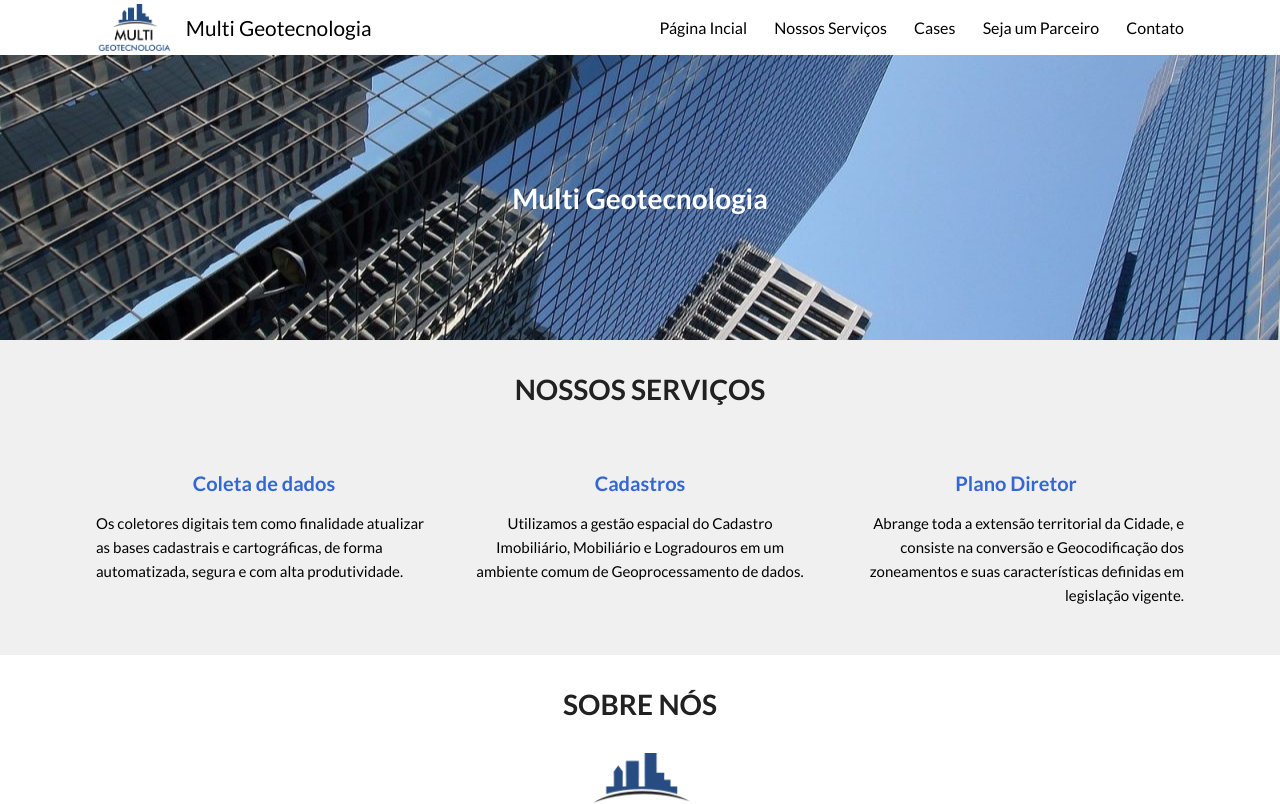
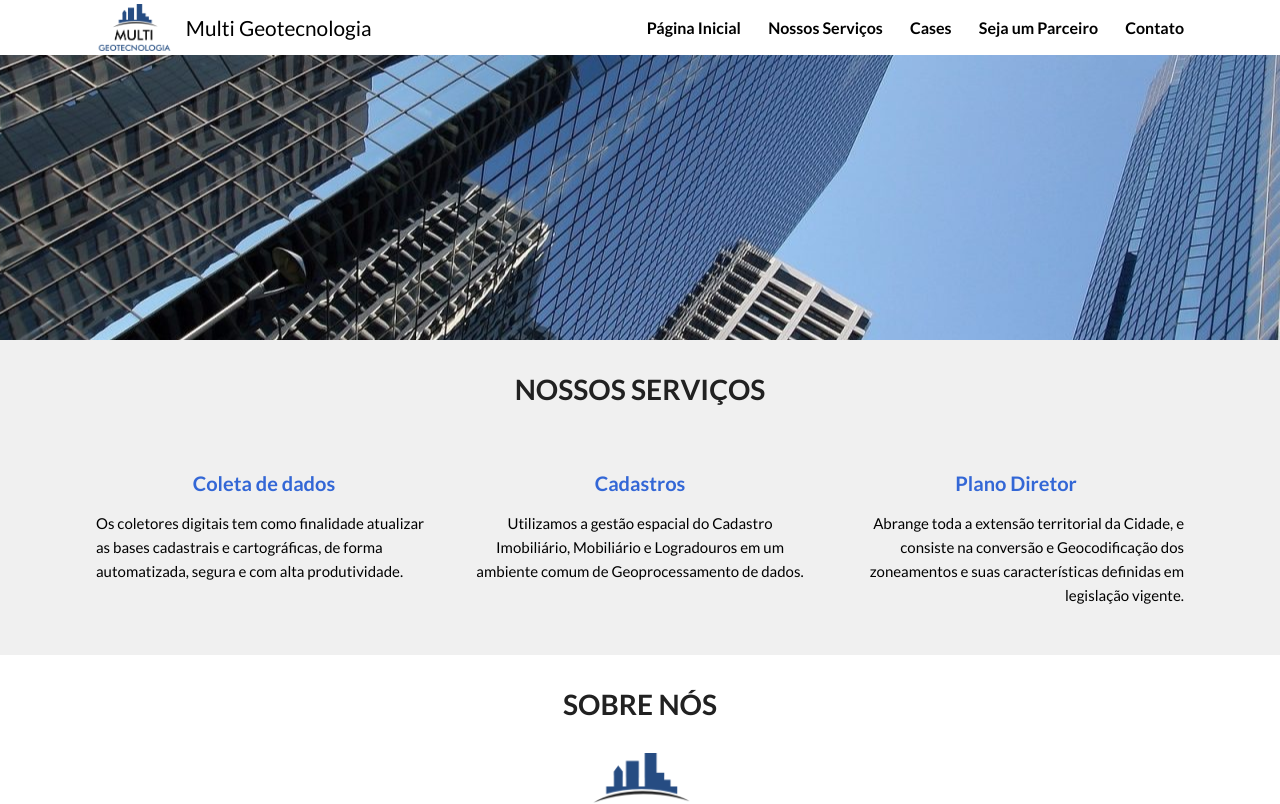
Before and after one commit to jompp/Multi-Tecnologia, a React (Vite) app in the folder frontend/: page / in a window 1280 px wide. Shown: the top 804 px of the page. Built offline with nearby package versions, Linux system fonts and the light colour scheme.

Commit message:
instalando react-router-dom e criando rotas

```diff
--- a/frontend/package.json
+++ b/frontend/package.json
@@ -9,7 +9,8 @@
   },
   "dependencies": {
     "react": "^18.0.0",
-    "react-dom": "^18.0.0"
+    "react-dom": "^18.0.0",
+    "react-router-dom": "^6.3.0"
   },
   "devDependencies": {
     "@types/react": "^18.0.0",
--- a/frontend/src/App.jsx
+++ b/frontend/src/App.jsx
@@ -1,32 +1,28 @@
+import './App.css'
 import { Header } from './components/header/Header'
 import { Home } from './pages/Home/Home'
 import { OurServices } from './pages/OurServices/OurServices'
 import { Cases } from './pages/Cases/Cases'
-
-import './App.css'
 import { useState } from 'react'
 import { Footer } from './components/footer/Footer'
+import {
+  BrowserRouter,
+  Routes,
+  Route,
+} from "react-router-dom";
 
 function App() {
-
-  const [page, setPage] = useState("Home")
-
   return (
     <div>
-
-      <Header changePage={setPage} />
-
-      <div className='space-complement'></div>
-
-      <div id='brand'>
-        <h1>{page == "Home" ? "Multi Geotecnologia" : ''} {page == "Nossos Serviços" ? "Nossos Serviços" : ''} {page == "Cases" ? "Cases" : ''}</h1>
-      </div>
-
-      {page == "Home" ? <Home /> : null}
-      {page == "Nossos Serviços" ? <OurServices /> : null}
-      {page == "Cases" ? <Cases /> : null}
-
-      <Footer />
+      <BrowserRouter>
+        <Routes>
+          <Route path='/' element={<Home />} />
+          <Route path='servicos' element={<OurServices />} />
+          <Route path='cases' element={<Cases />} />
+          <Route path='parceria' element={<Home />} />
+          <Route path='contato' element={<Home />} />
+        </Routes>
+      </BrowserRouter>
     </div>
 
   )
--- a/frontend/src/components/header/Header.css
+++ b/frontend/src/components/header/Header.css
@@ -99,6 +99,11 @@ header li {
     text-align: center;
 }
 
+header li a {
+    text-decoration: none;
+    color: #000000;
+}
+
 header li:before {
     content: "";
     position: absolute;
@@ -149,7 +154,7 @@ header li:hover:before {
 
     header ul {
         position: absolute;
-        top: 7vh;
+        top: 6.9vh;
         right: -100%;
         width: 40vw;
         height: fit-content;
--- a/frontend/src/components/header/Header.jsx
+++ b/frontend/src/components/header/Header.jsx
@@ -1,10 +1,10 @@
 import React from 'react'
 import './Header.css'
 import logo from '../../images/logo.png'
+import { Link } from 'react-router-dom'
+import { Outlet } from 'react-router-dom'
 
-export function Header({ changePage }) {
-
-
+  export function Header() {
   return (
     <div className='header-box'>
       <header>
@@ -20,14 +20,15 @@ export function Header({ changePage }) {
             <span></span>
           </label>
           <ul>
-            <li onClick={() => changePage("Home")}>Página Incial</li>
-            <li onClick={() => changePage("Nossos Serviços")}>Nossos Serviços</li>
-            <li onClick={() => changePage("Cases")}>Cases</li>
-            <li>Seja um Parceiro</li>
-            <li>Contato</li>
+            <li><Link to="/">Página Inicial</Link></li>
+            <li><Link to="/servicos">Nossos Serviços</Link></li>
+            <li><Link to="/cases">Cases</Link></li>
+            <li><Link to="/">Seja um Parceiro</Link></li>
+            <li><Link to="/">Contato</Link></li>
           </ul>
         </nav>
       </header>
+      <Outlet />
     </div>
   )
 }
--- a/frontend/src/pages/Cases/Cases.jsx
+++ b/frontend/src/pages/Cases/Cases.jsx
@@ -1,8 +1,19 @@
 import './Cases.css'
+import { Header } from '../../components/header/Header'
+import { Footer } from '../../components/footer/Footer'
+import { Outlet } from 'react-router-dom'
 
 export function Cases() {
     return (
+    <>
+        <Header />
+        <div className='space-complement'></div>
+
+        <div id='brand'>
+
+        </div>
         <div className="cases-main">
+
             <table className="cases-table">
                 <tr>
                     <th>MUNICÍPIO</th>
@@ -72,5 +83,8 @@ export function Cases() {
                 <tr></tr>
             </table>
         </div>
+        <Footer />
+     </>
+
     )
 }
--- a/frontend/src/pages/Home/Home.jsx
+++ b/frontend/src/pages/Home/Home.jsx
@@ -1,9 +1,20 @@
 import './Home.css'
 import logo from '../../images/logo.png'
+import { Outlet } from 'react-router-dom'
+import { Header } from '../../components/header/Header'
+import { Footer } from '../../components/footer/Footer'
 
 export function Home() {
     return (
-        <div id="home">
+        <>
+            <Header />
+
+            <div className='space-complement'></div>
+
+            <div id='brand'>
+
+            </div>
+            <div id="home">
             <main>
 
                 <div id="services-container">
@@ -70,5 +81,8 @@ export function Home() {
                 </div>
             </main>
         </div>
+        <Footer />
+        </>
+
     )
 }
--- a/frontend/src/pages/OurServices/OurServices.jsx
+++ b/frontend/src/pages/OurServices/OurServices.jsx
@@ -1,9 +1,18 @@
 import './OurServices.css'
 import logo from '../../images/logo.png'
+import { Header } from '../../components/header/Header'
+import { Footer } from '../../components/footer/Footer'
 
 export function OurServices() {
     return (
-        <div>
+        <>
+            <Header />
+            <div className='space-complement'></div>
+
+            <div id='brand'>
+
+            </div>
+            <div>
             <main className='our-services-main'>
 
                 <img id="logo-img" src={logo} alt="Logo" />
@@ -31,6 +40,7 @@ export function OurServices() {
 
             </main>
         </div>
-
+        <Footer />
+    </>
     )
 }
```
Also changed, not shown: 1 other file (tests, documents, lock files or other folders).
